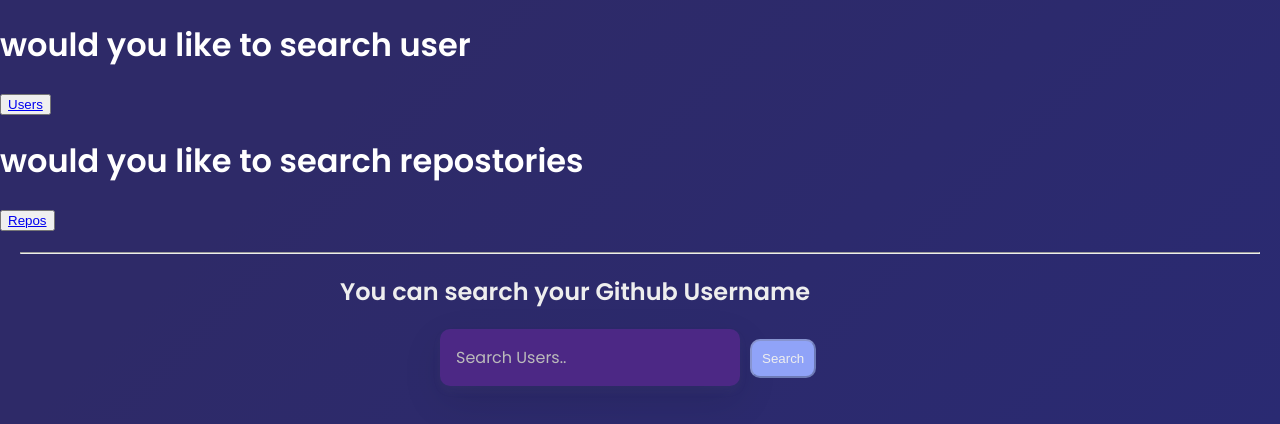
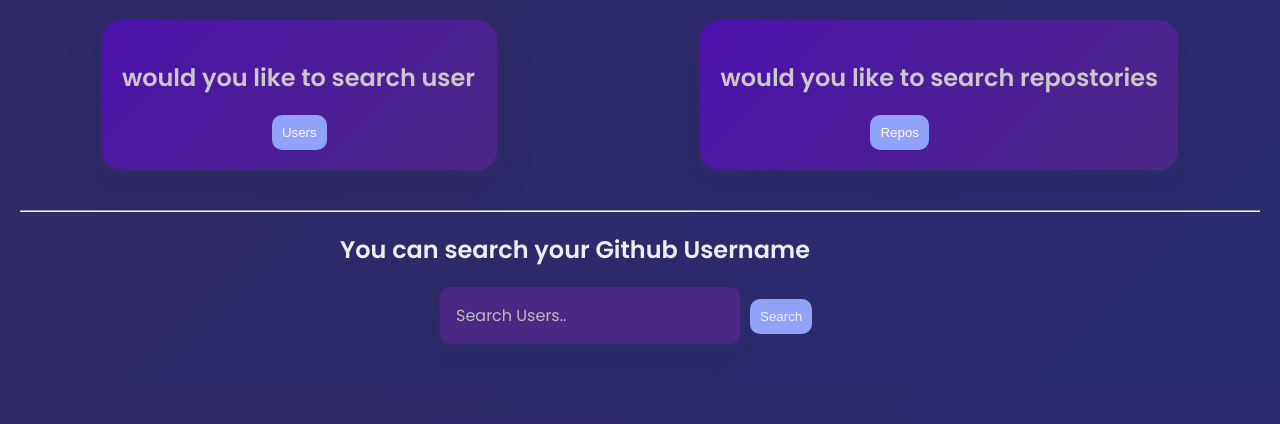
Before and after one commit to Hussein-omar-osman/GithubSearch, an Angular app: page /githubUser in a window 1280 px wide. Shown: the top 424 px of the page. Built offline with nearby package versions, Linux system fonts and the light colour scheme.

Commit message:
styling the navigation section

```diff
--- a/src/app/app.component.css
+++ b/src/app/app.component.css
@@ -1,8 +1,40 @@
 .content {
-  color: white;
+  color: rgb(201, 201, 201);
+  display: flex;
+  justify-content: space-around;
 }
 
 hr {
   color: rgb(168, 165, 165);
   margin: 20px 20px;
 }
+
+.user,
+.repos {
+  background-color: #4c2885;
+  background-image: linear-gradient(315deg, #4c2885 0%, #4c11ac 100%);
+  border-radius: 20px;
+  box-shadow: 0 5px 10px rgba(154, 160, 185, 0.05),
+    0 15px 40px rgba(0, 0, 0, 0.1);
+
+  padding: 20px;
+  margin: 20px 0;
+  border-radius: 20px;
+}
+
+.user button,
+.repos button {
+  margin: 0 150px;
+  padding: 10px;
+  color: rgb(255, 248, 248);
+  cursor: pointer;
+  border-radius: 10px;
+  background-color: #90a3f8;
+  outline: none;
+  border: none;
+}
+
+a {
+  text-decoration: none;
+  color: rgb(255, 248, 248);
+}
--- a/src/app/app.component.html
+++ b/src/app/app.component.html
@@ -1,10 +1,10 @@
 <div class="content">
   <div class="user">
-    <h1>would you like to search user</h1>
+    <h2>would you like to search user</h2>
     <button><a [routerLink]="'/githubUser'" target="_blank"> Users</a></button>
   </div>
   <div class="repos">
-    <h1>would you like to search repostories</h1>
+    <h2>would you like to search repostories</h2>
     <button><a [routerLink]="'/githubRepos'" target="_blank"> Repos</a></button>
   </div>
 </div>
--- a/src/app/github-user/github-user.component.css
+++ b/src/app/github-user/github-user.component.css
@@ -78,6 +78,8 @@ input:focus {
   cursor: pointer;
   border-radius: 10px;
   background-color: #90a3f8;
+  outline: none;
+  border: none;
 }
 
 .intro {
```
